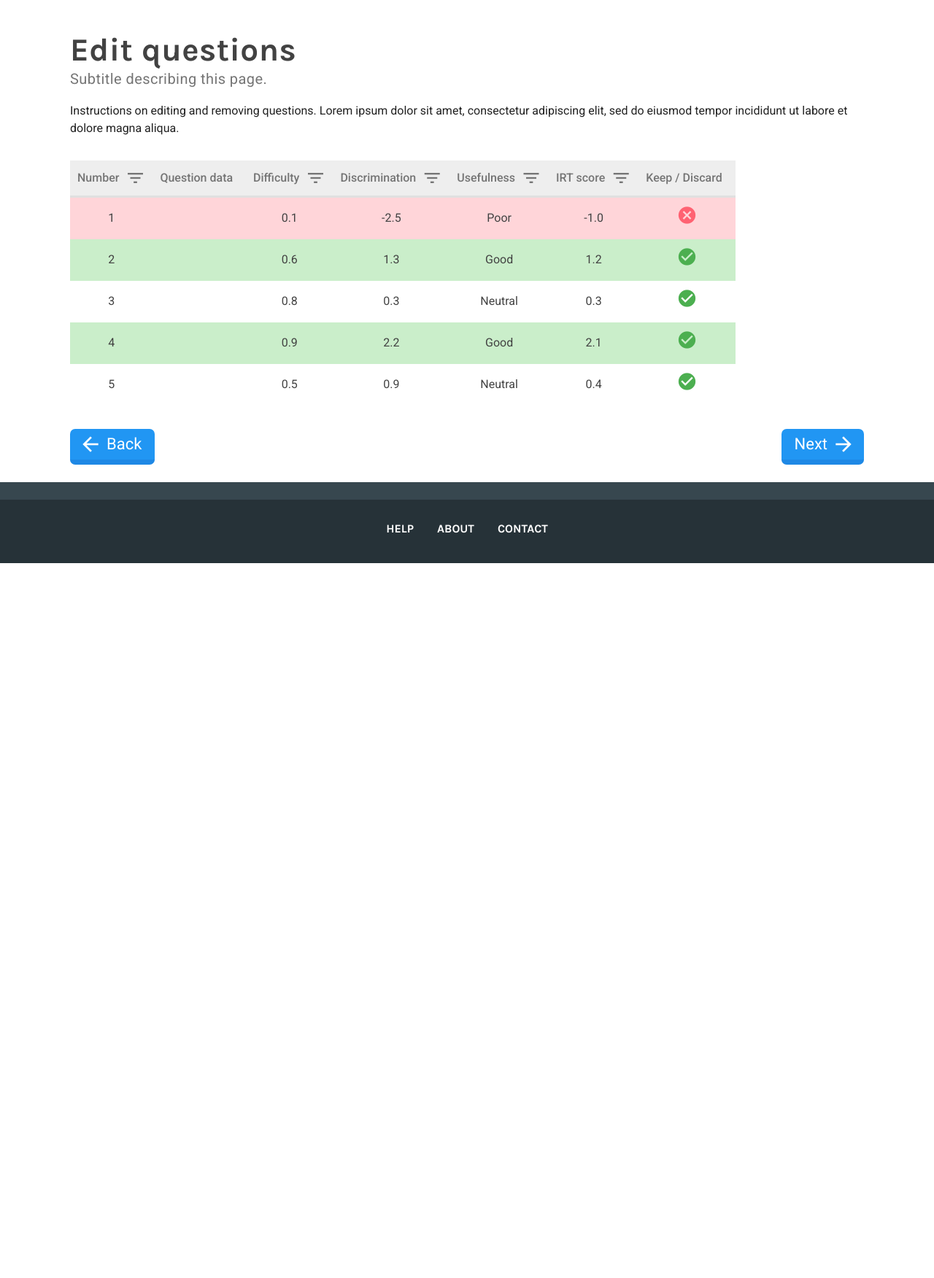
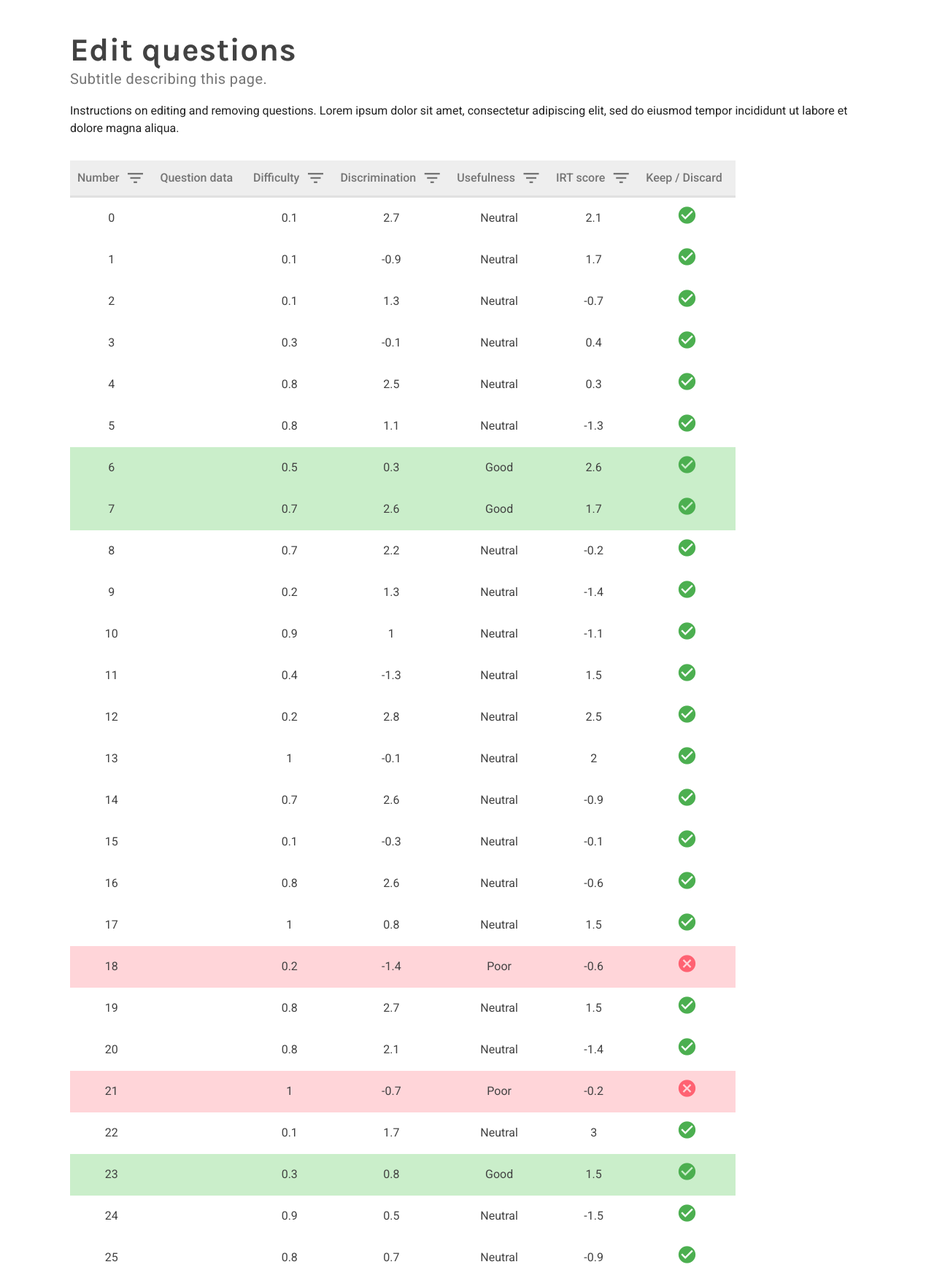
Before and after one commit to genericity/test-analysis, a Flask app: page /questions in a window 1280 px wide. Shown: the part 192-1944 px from the top of the page at 73% size. Before the commit the page ends 964 px from the top, so only its background shows below. Run offline with Flask 2, Linux system fonts and the light colour scheme.

Commit message:
Added Row and QuestionRow classes, a temporary question generator, and some utility functions.
- Added a Row class, which represents data stored in a single row and
includes functions to generate the row and cells as HTML.
- Added a QuestionRow class, extending Row, which represents a row of
question data.
- Changed the keep/discard icons to functional ones which can be
clicked on to toggle between states.
- Added a temporary fake question data generator.
- Fixed a bug in the upload script.
- Added some utility functions, such as safe rounding.

```diff
--- a/static/css/styles.css
+++ b/static/css/styles.css
@@ -443,27 +443,31 @@ nav ul li:last-child:after{
 
 /* Toggleable icons. */
 
+td input[type="checkbox"] {
+     display: none;
+}
+
 .toggle {
      cursor: pointer;
      font-size: 28px;
 }
 
-.toggle.toggle-discard:after {
+.toggle:after {
+     content: 'check_circle';
+     color: #4CAF50;
+}
+
+.toggle:hover:after {
+     color: #43A047;
+}
+
+input[type="checkbox"]:checked + label.toggle:after {
      content: 'cancel';
      color: #ff6272;
 }
 
-.toggle.toggle-discard:hover:after {
+input[type="checkbox"]:checked + label.toggle:hover:after {
      color: #f14f5f;
-}
-
-.toggle.toggle-keep:after {
-     content: 'check_circle';
-     color: #4CAF50;
-}
-
-.toggle.toggle-keep:hover:after {
-     color: #43A047;
 }
 
 /* Downloads. */
--- /dev/null
+++ b/static/js/question_row.js
@@ -0,0 +1,48 @@
+/*
+* Represents a row of questions.
+*/
+class QuestionRow extends Row {
+	/*
+	* @override
+	*/
+	constructor(data, index) {
+		super(data, index);
+		this.data.push(this.generateToggle());
+		this.data[4] = capitalizeFirstLetter(this.status());
+	}
+
+	/*
+	* Generates the markup for a toggle icon.
+	* @return {string} The HTML representation of the toggle icon.
+	*/
+	generateToggle() {
+		// Check the checkbox to discard it if the question is poor.
+		let markup = '<input type="checkbox" ' + (this.status() == 'poor' ? 'checked' : '');
+		// Add the rest of the checkbox markup and label markup.
+		markup += ' name="question-' + this.index;
+		markup += '" id="question-' + this.index;
+		markup += '"><label class="material-icons toggle" for="question-' + this.index + '">';
+		return markup;
+	}
+
+	/*
+	* @override
+	*/
+	status() {
+		// Determine if a question is good, bad, or neutral. This is a fake algorithm.
+		const difficulty = this.data[2];
+		const discrimination = this.data[3];
+		const irt = this.data[5];
+		if ((difficulty <= 0.2 || difficulty >= 0.8)
+			&& (discrimination <= -0.5)
+			&& (irt < 0)) {
+			return 'poor';
+		} else if ((difficulty > 0.2 && difficulty < 0.8)
+			&& (discrimination > 0)
+			&& irt > 0) {
+			return 'good';
+		} else {
+			return 'neutral';
+		}
+	}
+}
--- /dev/null
+++ b/static/js/questions.js
@@ -0,0 +1,13 @@
+// Temporary script to generate fake question rows.
+const amount = 50;
+const questions = [];
+
+for (let i = 0; i < amount; i++) {
+	const data = [i, '', roundToPlaces(getRandomInt(1, 10) / 10, 1), roundToPlaces(getRandomInt(15, 60) / 10 - 3, 1), '-', roundToPlaces(getRandomInt(15, 60) / 10 - 3, 1)];
+	const question = new QuestionRow(data, i);
+	questions.push(question);
+}
+
+for (const question of questions) {
+	document.getElementById('question-body').innerHTML += question.generateRow();
+}
--- /dev/null
+++ b/static/js/row.js
@@ -0,0 +1,42 @@
+/*
+* Represents a row in a table.
+*/
+class Row {
+	/*
+	* @param {!Array} data An array of data, representing each column in the row.
+	* @param {number} index The index or id of the row.
+	*/
+	constructor(data, index) {
+		this.data = data;
+		this.index = index;
+	}
+
+	/*
+	* Generates the HTML markup for a cell given the data for inside the cell.
+	* @param {string} data The value inside the cell.
+	* @param {string} The HTML representation of the cell.
+	*/
+	generateCell(data) {
+		return "<td>" + data + "</td>";
+	}
+
+	/*
+	* Generates the HTML markup for the row.
+	* @return {string} The HTML representation of the row.
+	*/
+	generateRow() {
+		let row = '<tr class="' + this.status() + '">';
+		for (const value of this.data) {
+			row += this.generateCell(value);
+		}
+		return row + '</tr>';
+	}
+
+	/*
+	* Child classes should override this with their own custom methods to decide if a row is marked red/green/neutral.
+	* @return {string}
+	*/
+	status() {
+		return 'neutral';
+	}
+}
--- a/static/js/upload.js
+++ b/static/js/upload.js
@@ -29,8 +29,8 @@ class FileHandler {
 
 					// Add this to the set of uploaded files.
 					this.requiredUploaded.add(fileId.input);
-					// Check if the required and the uploaded sets are equal in length.
-					if (this.required.size <= this.requiredUploaded.size) {
+					// Check if the required set is a subset of the uploaded set.
+					if (this.requiredUploaded.isSuperset(this.required)) {
 						this.allowProgress();
 					}
 				}
--- /dev/null
+++ b/static/js/utils.js
@@ -0,0 +1,28 @@
+/*
+* @fileoverview Utility functions for the tool.
+*/
+
+// Determines if a set is a superset of another set.
+Set.prototype.isSuperset = function(subset) {
+    for (var elem of subset) {
+        if (!this.has(elem)) {
+            return false;
+        }
+    }
+    return true;
+}
+
+// Generates a random integer between min and max.
+function getRandomInt(min, max) {
+	return Math.floor(Math.random() * (max - min + 1)) + min;
+}
+
+// Rounds a number to [n] decimal places.
+function roundToPlaces(num, places) {
+    return Math.ceil(num * Math.pow(10, places)) / Math.pow(10, places);
+}
+
+// Capitalizes the first letter of a string.
+function capitalizeFirstLetter(string) {
+    return string.charAt(0).toUpperCase() + string.slice(1);
+}
--- a/templates/footer.html
+++ b/templates/footer.html
@@ -9,6 +9,7 @@
             </ul>
         </div>
     </footer>
+    <script type="text/javascript" src="{{ url_for('static', filename='js/utils.js') }}"></script>
     {% if upload %}
     <!-- Scripts for uploading files. -->
     <script type="text/javascript" src="{{ url_for('static', filename='js/upload.js') }}"></script>
@@ -17,8 +18,15 @@
     {% if questions or review %}
     <!-- Table sorting scripts and styles. -->
     <script type="text/javascript" src="{{ url_for('static', filename='js/sortable.min.js') }}"></script>
+    <script type="text/javascript" src="{{ url_for('static', filename='js/row.js') }}"></script>
     <link href="{{ url_for('static', filename='css/sortable.css') }}" rel="stylesheet">
     <link href="{{ url_for('static', filename='css/tables.css') }}" rel="stylesheet">
+    {% endif %}
+
+    {% if questions %}
+    <!-- Question table scripts. -->
+    <script type="text/javascript" src="{{ url_for('static', filename='js/question_row.js') }}"></script>
+    <script type="text/javascript" src="{{ url_for('static', filename='js/questions.js') }}"></script>
     {% endif %}
 
     {% if grades %}
--- a/templates/questions.html
+++ b/templates/questions.html
@@ -18,52 +18,7 @@
                             <th data-sortable="false">Keep / Discard</th>
                         </tr>
                     </thead>
-                    <tbody>
-                        <tr class="poor">
-                            <td>1</td>
-                            <td></td>
-                            <td>0.1</td>
-                            <td>-2.5</td>
-                            <td>Poor</td>
-                            <td>-1.0</td>
-                            <td><i class='material-icons selected toggle toggle-discard'></i></td>
-                        </tr>
-                        <tr class="good">
-                            <td>2</td>
-                            <td></td>
-                            <td>0.6</td>
-                            <td>1.3</td>
-                            <td>Good</td>
-                            <td>1.2</td>
-                            <td><i class='material-icons selected toggle toggle-keep'></i></td>
-                        </tr>
-                        <tr class="neutral">
-                            <td>3</td>
-                            <td></td>
-                            <td>0.8</td>
-                            <td>0.3</td>
-                            <td>Neutral</td>
-                            <td>0.3</td>
-                            <td><i class='material-icons selected toggle toggle-keep'></i></td>
-                        </tr>
-                        <tr class="good">
-                            <td>4</td>
-                            <td></td>
-                            <td>0.9</td>
-                            <td>2.2</td>
-                            <td>Good</td>
-                            <td>2.1</td>
-                            <td><i class='material-icons selected toggle toggle-keep'></i></td>
-                        </tr>
-                        <tr class="neutral">
-                            <td>5</td>
-                            <td></td>
-                            <td>0.5</td>
-                            <td>0.9</td>
-                            <td>Neutral</td>
-                            <td>0.4</td>
-                            <td><i class='material-icons selected toggle toggle-keep'></i></td>
-                        </tr>
+                    <tbody id="question-body">
                     </tbody>
                 </table>
             </section>
```
